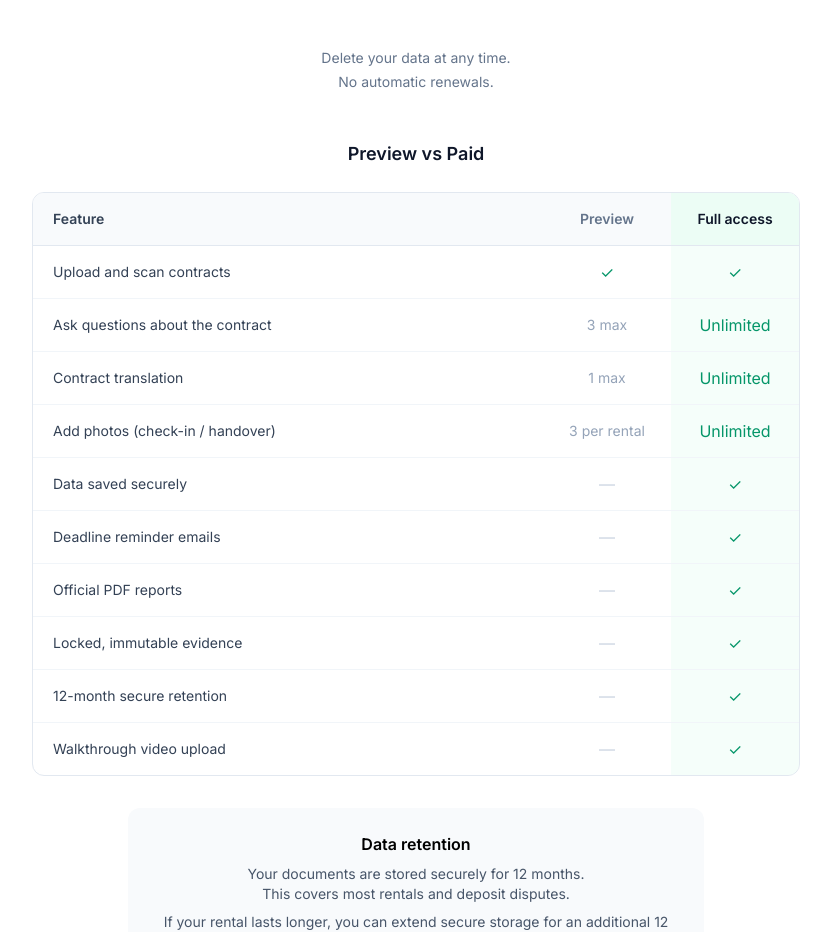
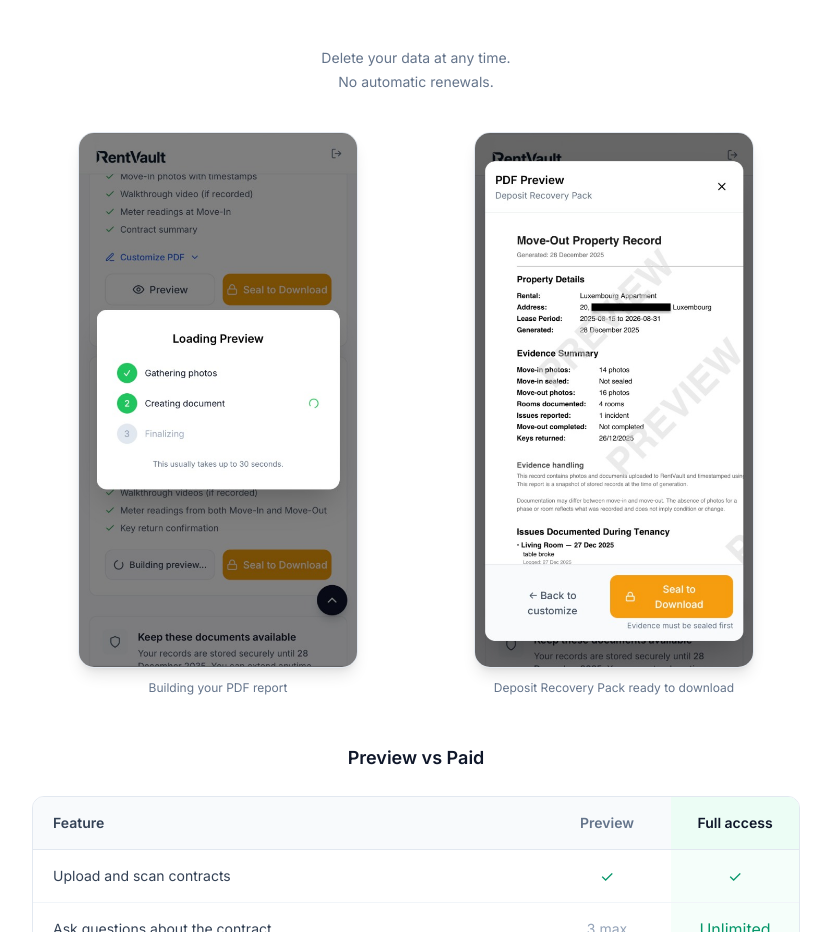
Before and after one commit to pipiagiorgi-rgb/guard-rent, a Next.js app: page /pricing in a window 1280 px wide. Shown: the part 1027-1959 px from the top of the page, without its empty margins (224-1055 px from the left). Built offline with nearby package versions, Linux system fonts and the light colour scheme; no server answers.

Commit message:
Move PDF export screenshots from homepage to pricing page
- Removed 'See the move-out process' section from homepage
- Added screenshots to pricing (no title, context is clear)

```diff
--- a/src/app/page.tsx
+++ b/src/app/page.tsx
@@ -327,40 +327,6 @@
                     </div>
                 </section>
 
-                {/* Move-Out Flow Screenshots */}
-                <section className="py-8 md:py-10 px-4 md:px-6 bg-slate-50">
-                    <div className="max-w-[900px] mx-auto">
-                        <div className="text-center mb-6">
-                            <h2 className="text-2xl md:text-3xl font-bold text-slate-900 mb-2">See the move-out process</h2>
-                            <p className="text-slate-600">Export your evidence when you need it.</p>
-                        </div>
-                        <div className="grid md:grid-cols-2 gap-6">
-                            <div className="flex flex-col items-center">
-                                <div className="max-w-[280px] rounded-2xl overflow-hidden shadow-lg border border-slate-200 bg-white">
-                                    <img
-                                        src="/screenshots/rentvault-pdf-export-loading-preview.jpg"
-                                        alt="RentVault PDF export loading screen showing gathering photos, creating document, and finalizing steps"
-                                        className="w-full h-auto"
-                                        loading="lazy"
-                                    />
-                                </div>
-                                <p className="text-xs text-slate-500 mt-3 text-center">Building your PDF report</p>
-                            </div>
-                            <div className="flex flex-col items-center">
-                                <div className="max-w-[280px] rounded-2xl overflow-hidden shadow-lg border border-slate-200 bg-white">
-                                    <img
-                                        src="/screenshots/rentvault-deposit-recovery-pack-move-out.jpg"
-                                        alt="RentVault Deposit Recovery Pack showing move-out property record with evidence summary and issues documented"
-                                        className="w-full h-auto"
-                                        loading="lazy"
-                                    />
-                                </div>
-                                <p className="text-xs text-slate-500 mt-3 text-center">Deposit Recovery Pack ready to download</p>
-                            </div>
-                        </div>
-                    </div>
-                </section>
-
                 {/* Evidence Technology - First of its kind */}
                 <section className="py-10 md:py-14 px-4 md:px-6 bg-slate-900">
                     <div className="max-w-[1120px] mx-auto">
--- a/src/app/pricing/page.tsx
+++ b/src/app/pricing/page.tsx
@@ -295,6 +295,32 @@
                     <p>No automatic renewals.</p>
                 </div>
 
+                {/* PDF Export Flow Screenshots */}
+                <div className="max-w-3xl mx-auto mt-10 grid md:grid-cols-2 gap-6">
+                    <div className="flex flex-col items-center">
+                        <div className="max-w-[280px] rounded-2xl overflow-hidden shadow-lg border border-slate-200 bg-white">
+                            <img
+                                src="/screenshots/rentvault-pdf-export-loading-preview.jpg"
+                                alt="RentVault PDF export loading screen showing gathering photos, creating document, and finalizing steps"
+                                className="w-full h-auto"
+                                loading="lazy"
+                            />
+                        </div>
+                        <p className="text-xs text-slate-500 mt-3 text-center">Building your PDF report</p>
+                    </div>
+                    <div className="flex flex-col items-center">
+                        <div className="max-w-[280px] rounded-2xl overflow-hidden shadow-lg border border-slate-200 bg-white">
+                            <img
+                                src="/screenshots/rentvault-deposit-recovery-pack-move-out.jpg"
+                                alt="RentVault Deposit Recovery Pack showing move-out property record with evidence summary and issues documented"
+                                className="w-full h-auto"
+                                loading="lazy"
+                            />
+                        </div>
+                        <p className="text-xs text-slate-500 mt-3 text-center">Deposit Recovery Pack ready to download</p>
+                    </div>
+                </div>
+
                 {/* Feature Comparison Table */}
                 <div className="max-w-3xl mx-auto mt-12">
                     <h3 className="text-lg font-semibold mb-6 text-center text-slate-900">Preview vs Paid</h3>
```
